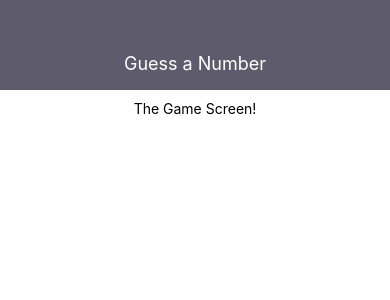
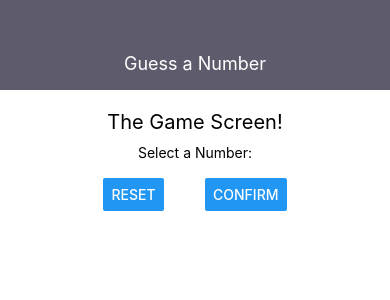
Before and after one commit to sapinspys/React-Native-Practice, a React Native app in the folder guess-a-number-app/: screen / in a window 390 px wide. Shown: the top 300 px of the page. Built offline with nearby package versions, Linux system fonts and the light colour scheme.

Commit message:
Populated StartGameScreen with basics

```diff
--- a/guess-a-number-app/screens/StartGameScreen.js
+++ b/guess-a-number-app/screens/StartGameScreen.js
@@ -1,10 +1,18 @@
 import React from 'react';
-import { View, Text, StyleSheet } from 'react-native';
+import { View, Text, StyleSheet, TextInput, Button } from 'react-native';
 
 const StartGameScreen = props => {
     return (
         <View style={styles.screen}>
-            <Text>The Game Screen!</Text>
+            <Text style={styles.title}>The Game Screen!</Text>
+            <View style={styles.inputContainer}>
+                <Text>Select a Number:</Text>
+                <TextInput />
+                <View style={styles.buttonContainer}>
+                    <Button title="Reset" onPress={() => {}}/>
+                    <Button title="Confirm" onPress={() => {}}/>
+                </View>
+            </View>
         </View>
     )
 };
@@ -14,6 +22,21 @@ const styles = StyleSheet.create({
         flex: 1,
         padding: 10,
         alignItems: 'center'
+    },
+    title: {
+        fontSize: 20,
+        marginVertical: 10,
+    },
+    inputContainer: {
+        width: 300,
+        maxWidth: '80%', // RESPONSIVENESS
+        alignItems: 'center'
+    },
+    buttonContainer: {
+        flexDirection: 'row',
+        width: "100%",
+        justifyContent: 'space-evenly',
+        paddingHorizontal: 15,
     }
 });
 
```
